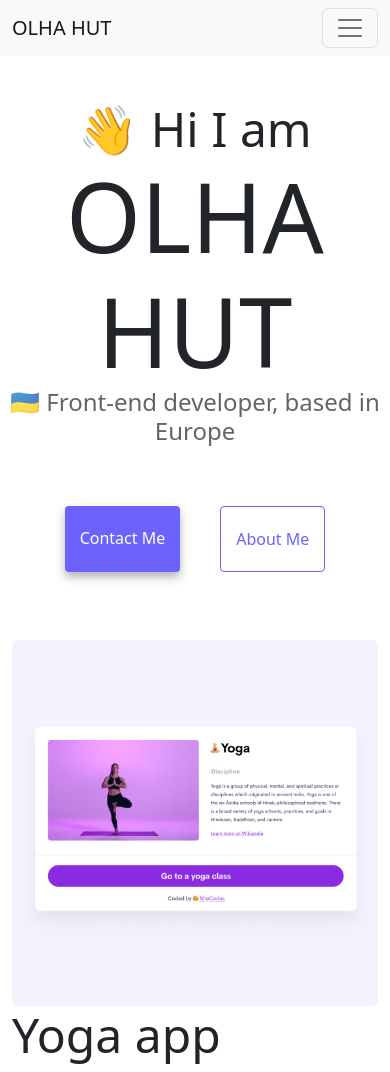
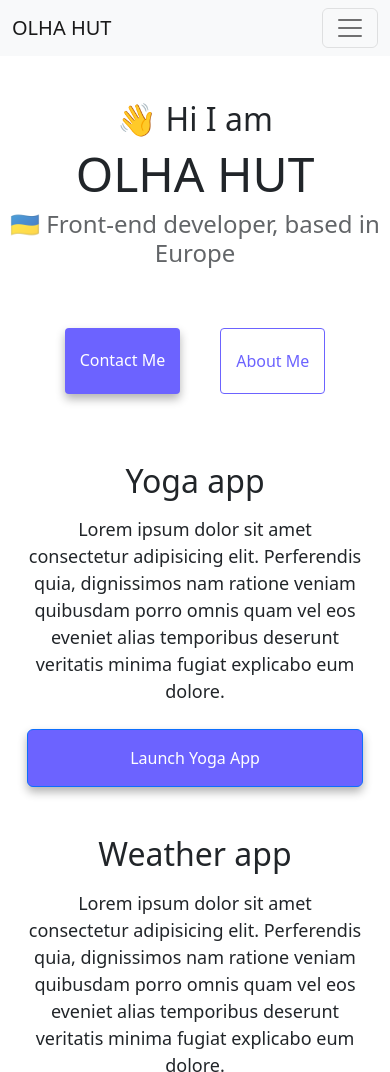
Before and after one commit to OlhaGut/front-end-developer, a website: page index.html in a window 390 px wide. Shown: the top 1072 px of the page. Drawn offline with nearby package versions, Linux system fonts and the light colour scheme.

Commit message:
Looks good on mobile devices

```diff
--- a/index.html
+++ b/index.html
@@ -64,7 +64,7 @@
     <div class="container">
       <div class="row">
         <div class="col-sm-6">
-          <img src="/images/yoga.png" class="img-fluid rounded" alt="Yoga"/>
+          <img src="/images/yoga.png" class="img-fluid rounded img-none" alt="Yoga"/>
         </div>
         <div class="col-sm-6">
           <h2 class="mb-3">Yoga app</h2>
@@ -98,13 +98,13 @@
           </div>
         </div>
         <div class="col-sm-6">
-          <img src="/images/weather.png" class="img-fluid rounded" alt="Weather" />
+          <img src="/images/weather.png" class="img-fluid rounded img-none" alt="Weather" />
         </div>
       </div>
 
       <div class="row mt-5 mb-5">
         <div class="col-sm-6">
-          <img src="/images/yogurt.png" class="img-fluid rounded" alt="Yogurt" />
+          <img src="/images/yogurt.png" class="img-fluid rounded img-none" alt="Yogurt" />
         </div>
         <div class="col-sm-6">
           <h2 class="mb-3">Yogurt app</h2>
--- a/style.css
+++ b/style.css
@@ -90,3 +90,31 @@ p {
   right: 0;
   left: 0;
 }
+
+@media (max-width: 576px) {
+  h2 {
+    font-size: 32px;
+    text-align: center;
+  }
+
+  h1 {
+    font-size: 48px;
+    line-height: 1.5;
+    text-align: center;
+  }
+
+  .img-none {
+    display: none;
+  }
+
+  .contact-link {
+    display: block;
+    text-align: center;
+    margin: 0 15px;
+  }
+
+  p {
+    text-align: center;
+    margin: 0 15px;
+  }
+}
```
